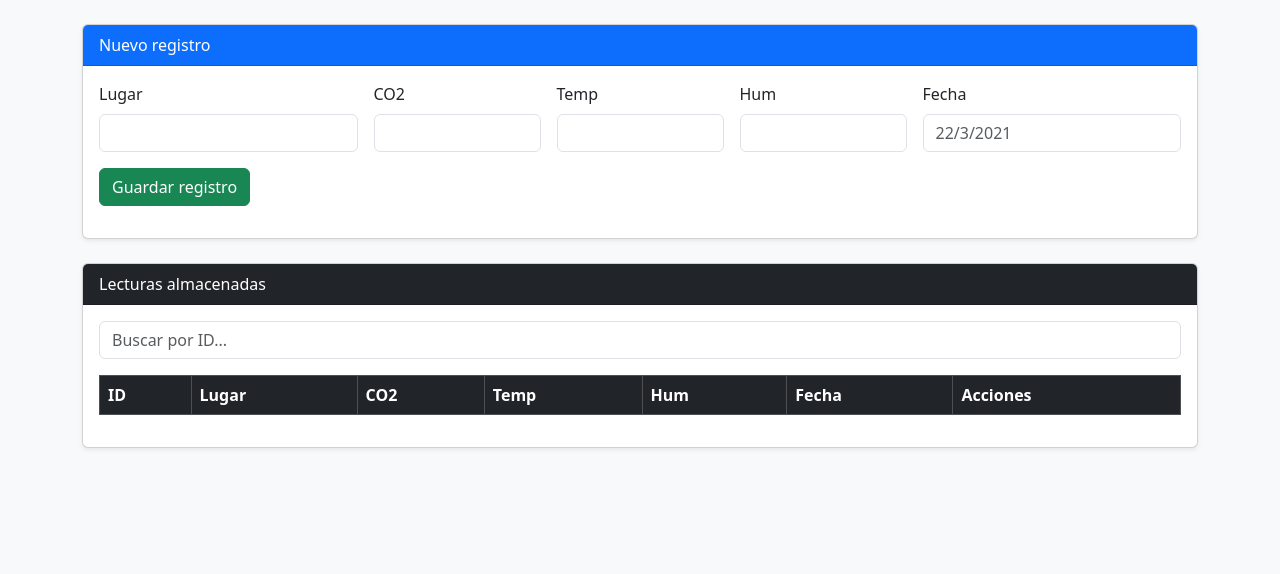
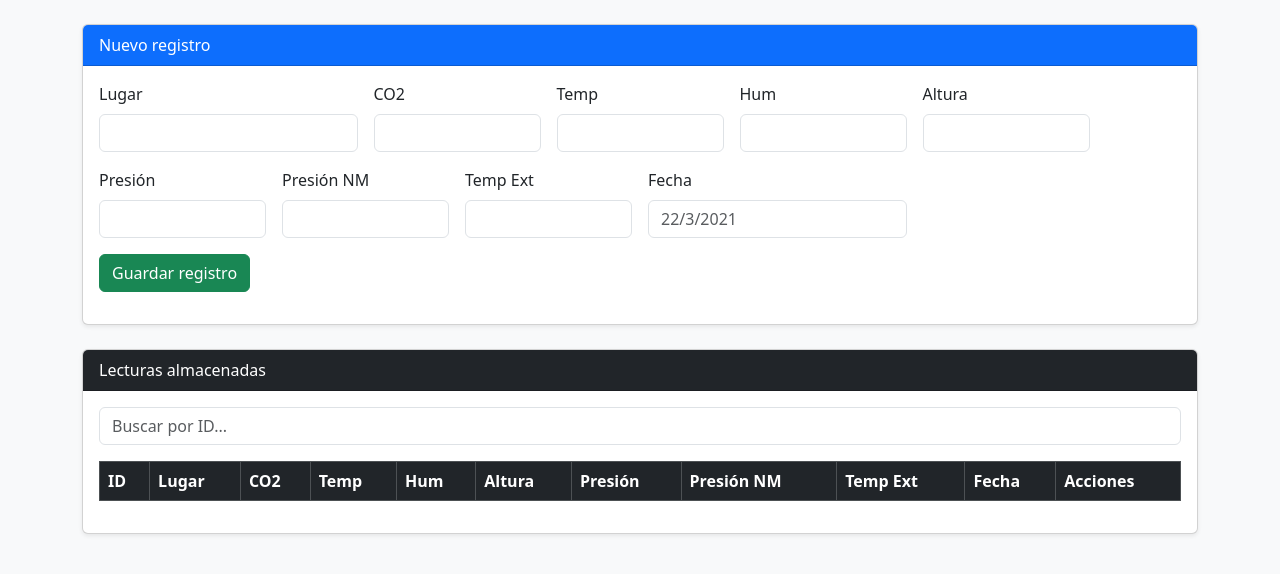
Before and after one commit to aguscaratti/Protocolos-de-Internet, a Python web app: template TP2/templates/tabla_sensores.html in a window 1280 px wide. Shown: the part 74-648 px from the top of the page. Run offline with Jinja, Linux system fonts and the light colour scheme; the template is opened without the code that fills it, so the values that code supplies are empty.

Commit message:
Update tabla_sensores.html

```diff
--- a/TP2/templates/tabla_sensores.html
+++ b/TP2/templates/tabla_sensores.html
@@ -46,6 +46,26 @@
                     <input type="number" step="0.01" class="form-control" id="hum">
                 </div>
 
+                <div class="col-md-2">
+                    <label class="form-label">Altura</label>
+                    <input type="number" class="form-control" id="altura">
+                </div>
+
+                <div class="col-md-2">
+                    <label class="form-label">Presión</label>
+                    <input type="number" step="0.01" class="form-control" id="presion">
+                </div>
+
+                <div class="col-md-2">
+                    <label class="form-label">Presión NM</label>
+                    <input type="number" step="0.01" class="form-control" id="presion_nm">
+                </div>
+
+                <div class="col-md-2">
+                    <label class="form-label">Temp Ext</label>
+                    <input type="number" step="0.01" class="form-control" id="temp_ext">
+                </div>
+
                 <div class="col-md-3">
                     <label class="form-label">Fecha</label>
                     <input type="text" class="form-control" id="fecha" placeholder="22/3/2021">
@@ -79,6 +99,10 @@
                         <th>CO2</th>
                         <th>Temp</th>
                         <th>Hum</th>
+                        <th>Altura</th>
+                        <th>Presión</th>
+                        <th>Presión NM</th>
+                        <th>Temp Ext</th>
                         <th>Fecha</th>
                         <th>Acciones</th>
                     </tr>
@@ -131,6 +155,30 @@ async function cargarDatos() {
 
         <td>
             <input class="form-control"
+                   id="altura-${sensor.id}"
+                   value="${sensor.altura ?? ''}">
+        </td>
+
+        <td>
+            <input class="form-control"
+                   id="presion-${sensor.id}"
+                   value="${sensor.presion ?? ''}">
+        </td>
+
+        <td>
+            <input class="form-control"
+                   id="presion_nm-${sensor.id}"
+                   value="${sensor.presion_nm ?? ''}">
+        </td>
+
+        <td>
+            <input class="form-control"
+                   id="temp_ext-${sensor.id}"
+                   value="${sensor.temp_ext ?? ''}">
+        </td>
+
+        <td>
+            <input class="form-control"
                    id="fecha-${sensor.id}"
                    value="${sensor.fecha ?? ''}">
         </td>
@@ -162,6 +210,14 @@ async function actualizar(id) {
         temp: document.getElementById(`temp-${id}`).value,
 
         hum: document.getElementById(`hum-${id}`).value,
+
+        altura: document.getElementById(`altura-${id}`).value,
+
+        presion: document.getElementById(`presion-${id}`).value,
+
+        presion_nm: document.getElementById(`presion_nm-${id}`).value,
+
+        temp_ext: document.getElementById(`temp_ext-${id}`).value,
 
         fecha: document.getElementById(`fecha-${id}`).value
     };
@@ -196,6 +252,10 @@ document.getElementById("formNuevo").addEventListener("submit", async function(e
         co2: document.getElementById("co2").value,
         temp: document.getElementById("temp").value,
         hum: document.getElementById("hum").value,
+        altura: document.getElementById("altura").value,
+        presion: document.getElementById("presion").value,
+        presion_nm: document.getElementById("presion_nm").value,
+        temp_ext: document.getElementById("temp_ext").value,
         fecha: document.getElementById("fecha").value
     };
 
```
